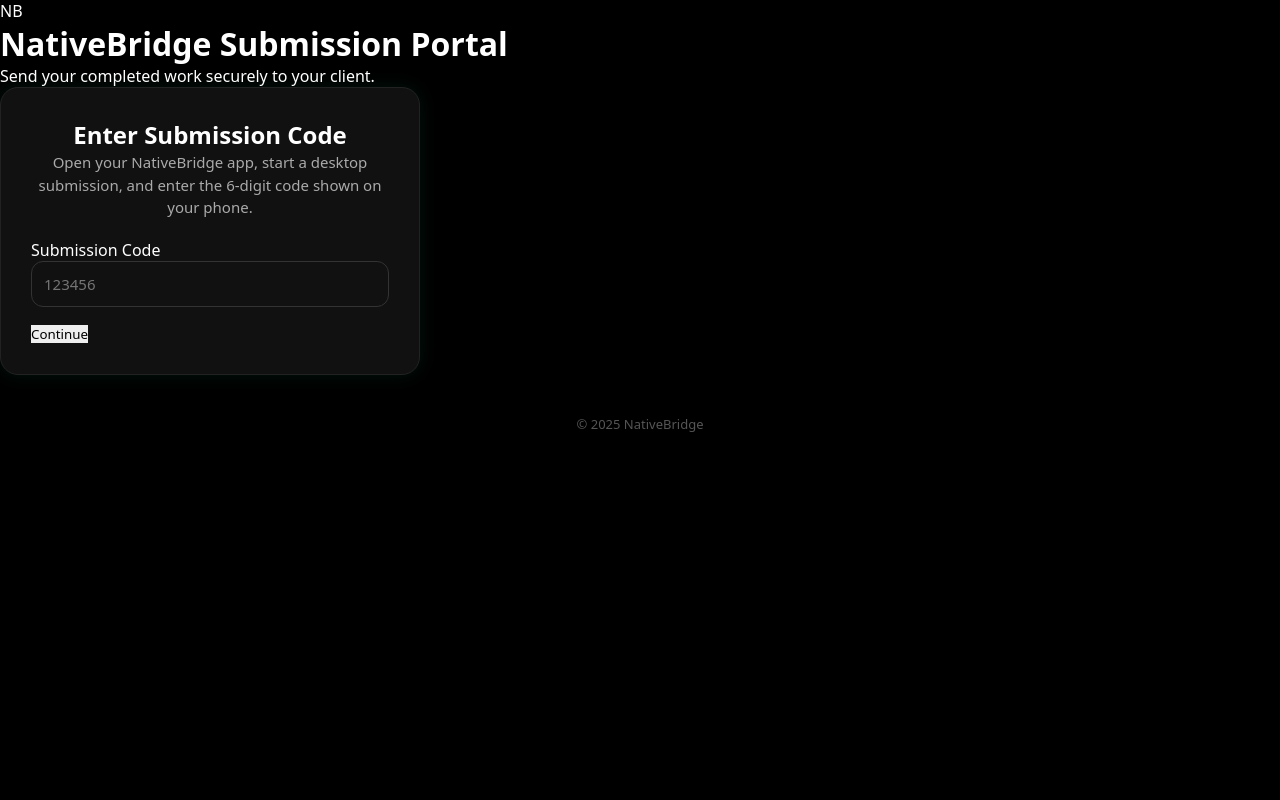
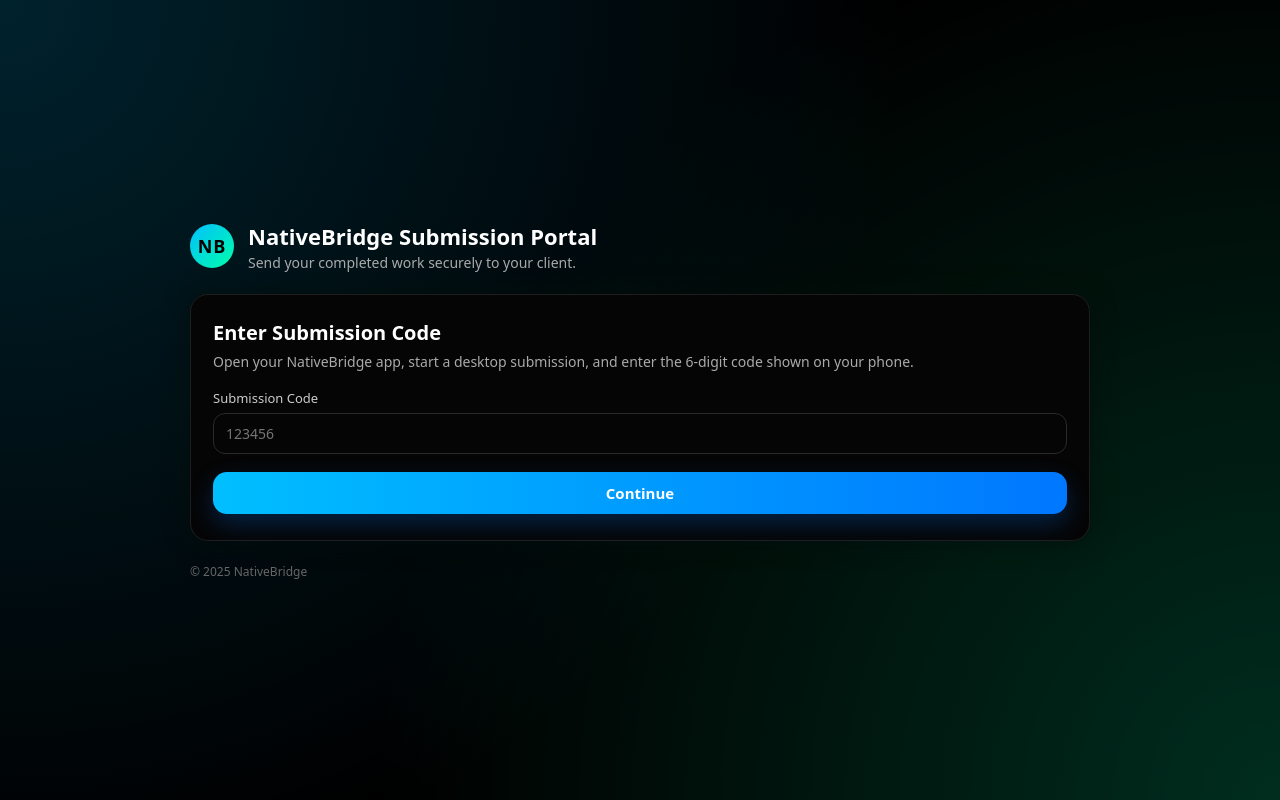
Before and after one commit to beyondthefold777/nativebridge-desktop, a React (Vite) app: page / in a window 1280 px wide. Built offline with nearby package versions, Linux system fonts and the light colour scheme.

Commit message:
updated app.css

```diff
--- a/src/App.css
+++ b/src/App.css
@@ -1,89 +1,281 @@
-/* ROOT WRAPPER (fills entire screen) */
-.app-container {
+/* ROOT LAYOUT */
+.app-root {
+  position: relative;
   width: 100%;
   min-height: 100vh;
 
   display: flex;
-  flex-direction: column;
   justify-content: center;
   align-items: center;
 
-  padding: 20px;
+  padding: 24px;
   background-color: #000;
   color: #fff;
+  overflow: hidden;
+}
+
+/* SOFT GRADIENT BACKGROUND */
+.app-bg {
+  position: absolute;
+  inset: 0;
+  background: radial-gradient(circle at top left, #00bfff33, transparent 60%),
+    radial-gradient(circle at bottom right, #00ffaa33, transparent 60%);
+  opacity: 0.9;
+  z-index: 0;
+}
+
+/* MAIN SHELL */
+.app-shell {
+  position: relative;
+  z-index: 1;
+
+  width: 100%;
+  max-width: 900px;
+
+  display: flex;
+  flex-direction: column;
+  gap: 16px;
+}
+
+/* HEADER */
+.app-header {
+  display: flex;
+  align-items: center;
+  gap: 14px;
+  margin-bottom: 6px;
+}
+
+.logo-circle {
+  width: 44px;
+  height: 44px;
+  border-radius: 999px;
+
+  display: flex;
+  align-items: center;
+  justify-content: center;
+
+  background: linear-gradient(135deg, #00bfff, #00ffaa);
+  color: #000;
+  font-weight: 800;
+  font-size: 18px;
+  letter-spacing: 0.05em;
+}
+
+.header-text h1 {
+  font-size: 22px;
+  font-weight: 800;
+  margin-bottom: 2px;
+}
+
+.header-text p {
+  font-size: 14px;
+  color: #aaa;
 }
 
 /* CARD */
 .card {
-  width: 100%;
-  max-width: 420px;
+  background-color: #050505;
+  border-radius: 18px;
+  border: 1px solid #1e1e1e;
 
-  background-color: #111;
-  border: 1px solid #222;
-  border-radius: 18px;
+  padding: 24px 22px 26px;
 
-  padding: 30px;
+  box-shadow: 0 0 25px rgba(0, 0, 0, 0.7),
+    0 0 30px rgba(0, 255, 170, 0.06);
+}
 
+/* CARD TITLES */
+.card-title {
+  font-size: 20px;
+  font-weight: 800;
+  margin-bottom: 6px;
+}
+
+.card-subtitle {
+  font-size: 14px;
+  color: #aaa;
+  margin-bottom: 18px;
+}
+
+.card-subtitle.small {
+  font-size: 13px;
+  color: #888;
+  margin-top: -8px;
+}
+
+/* ACCENT TEXT */
+.accent {
+  color: #00ffcc;
+  font-weight: 600;
+}
+
+.mono {
+  font-family: "SF Mono", ui-monospace, Menlo, Monaco, Consolas,
+    "Liberation Mono", "Courier New", monospace;
+}
+
+/* FORM */
+.form {
   display: flex;
   flex-direction: column;
-  align-items: center;
-
-  box-shadow: 0 0 18px rgba(0, 255, 170, 0.08);
+  gap: 14px;
 }
 
-.card h1 {
-  font-size: 28px;
-  font-weight: 800;
-  margin-bottom: 12px;
-  text-align: center;
+.label {
+  display: flex;
+  flex-direction: column;
+  font-size: 13px;
+  color: #ccc;
+  gap: 6px;
 }
 
-.card p {
-  font-size: 15px;
-  color: #aaa;
-  text-align: center;
-  margin-bottom: 20px;
-  line-height: 1.5;
+/* INPUTS */
+.input,
+.textarea {
+  width: 100%;
+  border-radius: 12px;
+  border: 1px solid #2a2a2a;
+
+  background-color: #050505;
+  color: #fff;
+
+  padding: 10px 12px;
+  font-size: 14px;
 }
 
-/* INPUT */
-.input {
+.input:focus,
+.textarea:focus {
+  outline: none;
+  border-color: #00bfff;
+  box-shadow: 0 0 0 1px rgba(0, 191, 255, 0.5);
+}
+
+.textarea {
+  resize: vertical;
+  min-height: 80px;
+}
+
+/* FILE INPUT */
+.file-input {
   width: 100%;
-  padding: 12px;
+  font-size: 13px;
+  color: #ddd;
 
-  background-color: #111;
-  border: 1px solid #333;
+  background-color: transparent;
+  border-radius: 8px;
+}
+
+/* INFO BOX */
+.info-box {
   border-radius: 12px;
-  color: #fff;
+  border: 1px solid #222;
+  background: radial-gradient(circle at top left, #00bfff0f, #000);
+
+  padding: 12px 12px 12px 12px;
+  font-size: 13px;
+  color: #bbb;
+}
+
+.info-box ul {
+  margin: 8px 0 0 18px;
+  padding: 0;
+}
+
+.info-box li {
+  margin-bottom: 4px;
+}
+
+/* BUTTONS */
+.primary-btn,
+.ghost-btn {
+  width: 100%;
+  border-radius: 14px;
+  padding: 11px 14px;
 
   font-size: 15px;
-  margin-bottom: 15px;
+  font-weight: 700;
+  cursor: pointer;
+  border: none;
+
+  transition: transform 0.08s ease, box-shadow 0.12s ease, opacity 0.12s ease;
 }
 
-/* BUTTON */
-.button {
-  width: 100%;
-  padding: 14px;
-  border-radius: 12px;
-
+.primary-btn {
   background: linear-gradient(90deg, #00bfff, #0077ff);
   color: #fff;
-  font-size: 16px;
-  font-weight: 700;
-
-  cursor: pointer;
-  transition: 0.2s;
-  text-align: center;
+  box-shadow: 0 10px 25px rgba(0, 119, 255, 0.25);
+  margin-top: 4px;
 }
 
-.button:hover {
-  opacity: 0.85;
+.primary-btn:hover {
+  transform: translateY(-1px);
+  opacity: 0.95;
+}
+
+.primary-btn:active {
+  transform: translateY(0);
+  box-shadow: 0 4px 12px rgba(0, 119, 255, 0.3);
+}
+
+.primary-btn:disabled {
+  opacity: 0.6;
+  cursor: not-allowed;
+  box-shadow: none;
+}
+
+.ghost-btn {
+  margin-top: 6px;
+  background: transparent;
+  color: #aaa;
+  border: 1px solid #333;
+}
+
+.ghost-btn:hover {
+  border-color: #555;
+  color: #ddd;
+}
+
+/* ERROR & SUCCESS */
+.error-banner {
+  margin-top: 4px;
+  margin-bottom: 6px;
+  padding: 8px 10px;
+  border-radius: 10px;
+
+  font-size: 13px;
+  background: #3b1111;
+  color: #ffb3b3;
+  border: 1px solid #5c1b1b;
+}
+
+.success-state {
+  text-align: left;
+}
+
+.success-detail {
+  font-size: 14px;
+  color: #aaa;
+  margin: 10px 0 20px;
 }
 
 /* FOOTER */
 .footer {
-  margin-top: 40px;
-  text-align: center;
-  font-size: 13px;
-  color: #555;
+  margin-top: 6px;
+  font-size: 12px;
+  color: #666;
 }
+
+/* RESPONSIVE TWEAKS */
+@media (max-width: 600px) {
+  .app-shell {
+    max-width: 100%;
+  }
+
+  .card {
+    padding: 20px 18px 22px;
+  }
+
+  .header-text h1 {
+    font-size: 19px;
+  }
+}
```
